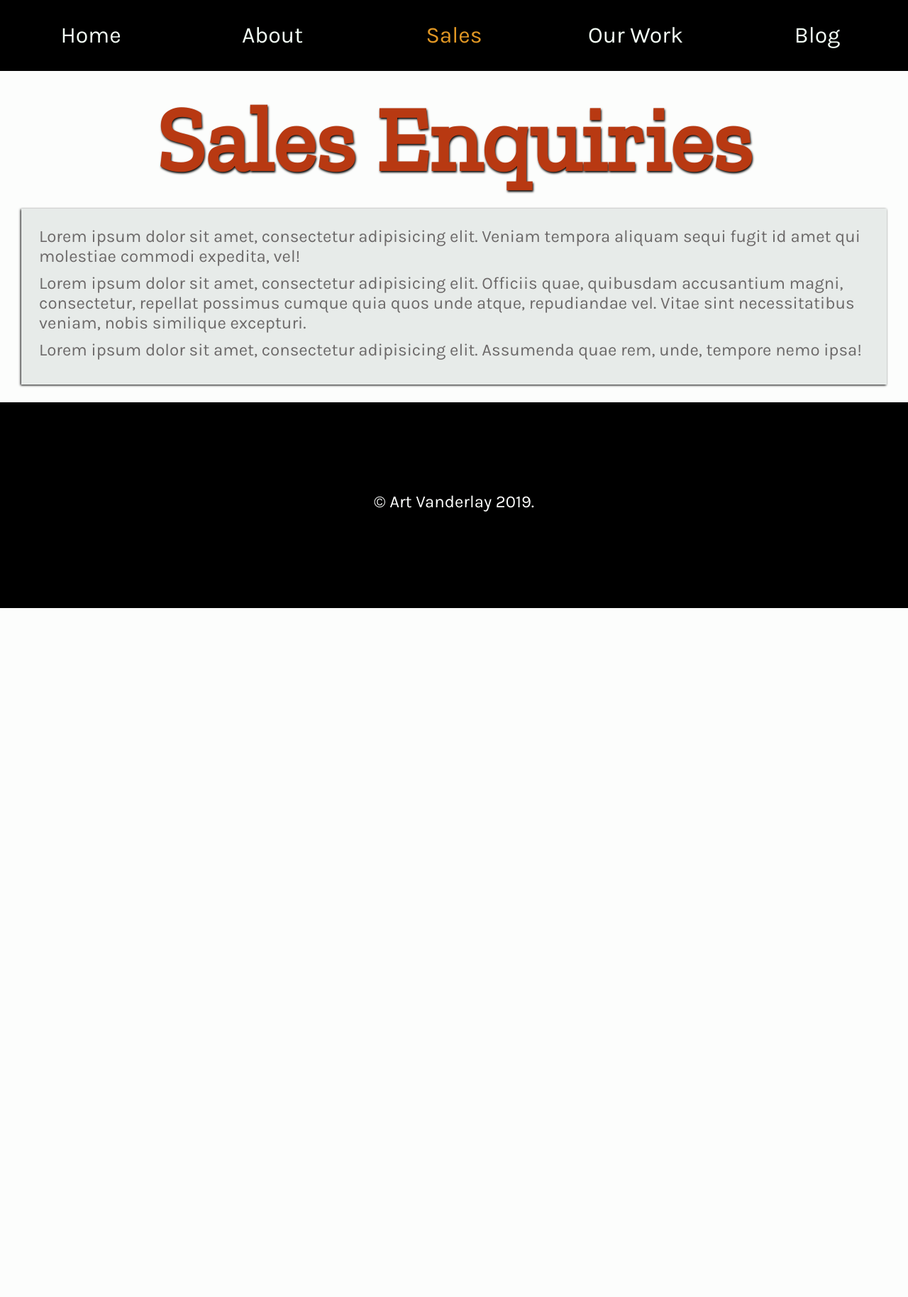
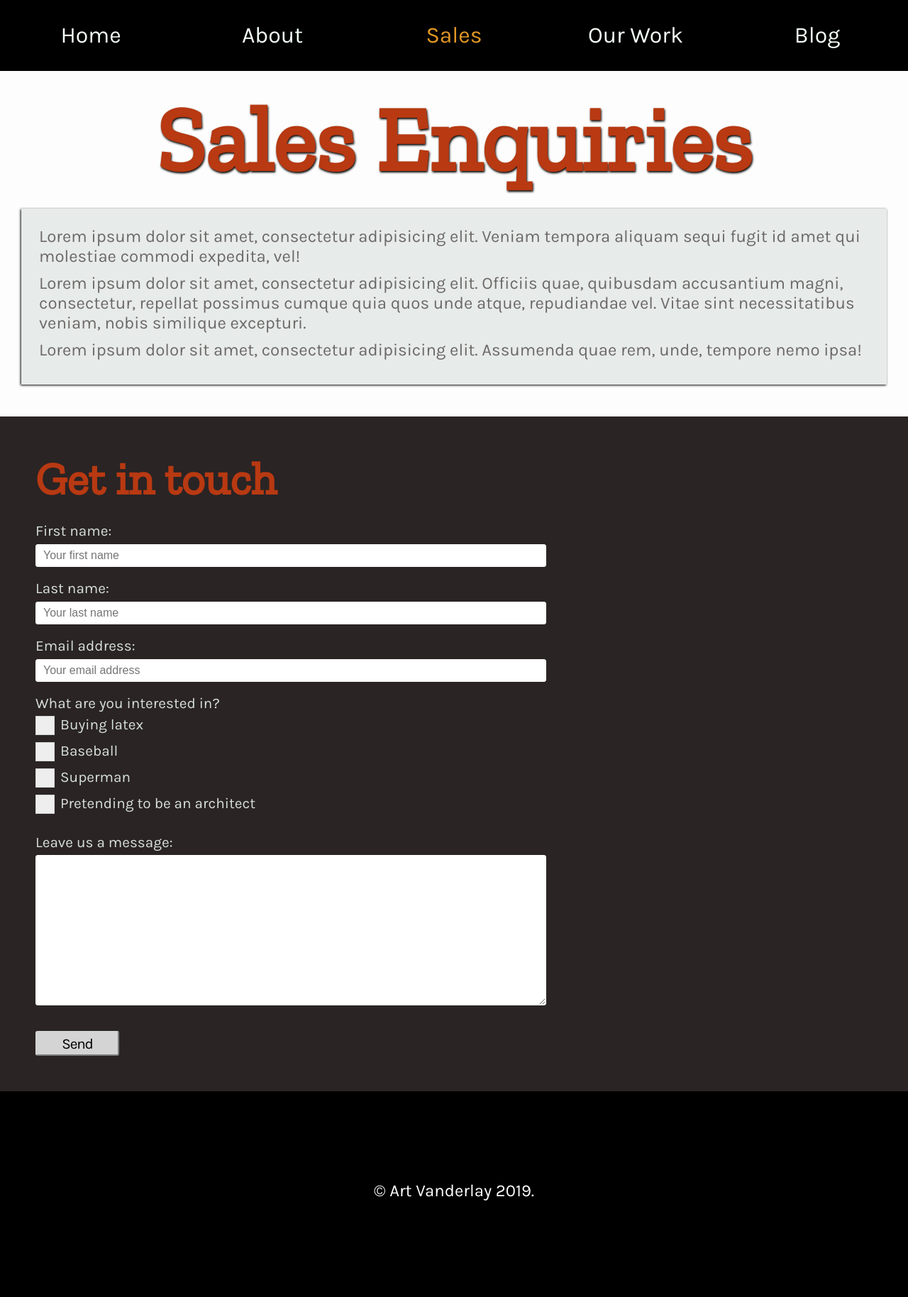
Before and after one commit to russelljkennedy/vandelay-industries, a Jekyll site: the page built from sales.html, in a window 1280 px wide. Shown: the whole page at 71% size. Built offline with Jekyll 4.4.1, drawn with Linux system fonts in a browser that asks for light colours; before the commit the page ends 900 px from its top, so only the background shows below that.

Commit message:
Contact form added

```diff
--- /dev/null
+++ b/_includes/form.html
@@ -0,0 +1,60 @@
+<h2>Get in touch</h2>
+<form action="https://formspree.io/russell.kennedy.dev@gmail.com" method="POST" class="vi-form">
+  <div class="row">
+    <div class="form-label">
+      <label for="firstname">First name:</label>
+    </div>
+    <div class="form-text-input">
+      <input type="text" id="firstname" name="first-name" placeholder="Your first name">
+    </div>
+  </div>
+  <div class="row">
+    <div class="form-label">
+      <label for="lastname">Last name:</label>
+    </div>
+    <div class="form-text-input">
+      <input type="text" id="lastname" name="last-name" placeholder="Your last name">
+    </div>
+  </div>
+  <div class="row">
+    <div class="form-label">
+      <label for="email">Email address:</label>
+    </div>
+    <div class="form-text-input">
+      <input type="email" id="email" name="your-email" placeholder="Your email address">
+    </div>
+  </div>
+  <div class="row">
+    <div class="form-label">
+      <label for="interest">What are you interested in?</label>
+    </div>
+    <div class="form-checkboxes">
+      <label class="vi-check-container">
+        <input type="checkbox" name="interest1" value="latex">
+        Buying latex <span class="vi-check"></span><br />
+      </label>
+      <label class="vi-check-container">
+        <input type="checkbox" name="interest2" value="baseball">
+        <span class="vi-check"></span>Baseball<br />
+      </label>
+      <label class="vi-check-container">
+        <input type="checkbox" name="interest3" value="superman">
+        <span class="vi-check"></span>Superman<br />
+      </label>
+      <label class="vi-check-container">
+        <input type="checkbox" name="interest4" value="architect">
+        <span class="vi-check"></span>Pretending to be an architect<br />
+      </label>
+    </div>
+  </div>
+  <div class="row">
+    <div class="form-label">
+      <label for="message">Leave us a message:</label>
+    </div>
+    <div class="form-textarea">
+      <textarea name="your-message" id="message" rows="15" cols="100"></textarea>
+      <!-- <input type="textarea" id="message" name="your-message" cols="60" rows="5" /> -->
+    </div>
+  </div>
+  <input type="submit" value="Send">
+</form>
--- a/css/style.css
+++ b/css/style.css
@@ -341,7 +341,128 @@ p.listing {
   font-size: 1.3rem;
   padding: 10px 0;
 }
-
+section.contact-form {
+  background: #2a2424;
+  color: #d7dfd9;
+  padding: 50px;
+  margin-top: 20px;
+}
+section.contact-form h2 {
+  margin-bottom: 20px;
+}
+/* Forms */
+.vi-form label {
+  font-size: 1.3rem;
+}
+.form-label {
+  padding-bottom: 5px;
+}
+.form-text-input,
+.form-textarea,
+.form-checkboxes {
+  padding-bottom: 15px;
+}
+.form-checkboxes {
+  font-size: 1.3rem;
+  line-height: 25px;
+}
+.form-checkboxes input {
+  margin-right: 15px;
+  width: 15px;
+  height: 15px;
+}
+input#firstname,
+input#lastname,
+input#email,
+textarea#message {
+  width: 60%;
+  border: 1px solid var(--background);
+  border-radius: 3px;
+  font-size: 1rem;
+  padding-left: 10px;
+}
+input#firstname,
+input#lastname,
+input#email {
+  height: 30px;
+}
+textarea#message {
+  height: 200px;
+  padding-top: 10px;
+  font-family: 'Karla', Roboto, sans-serif;
+}
+/* Hide default form checkbox */
+.vi-form input[type="checkbox"] {
+  position: absolute;
+  opacity: 0;
+  cursor: pointer;
+  height: 0;
+  width: 0;
+}
+.vi-check-container {
+  position: relative;
+  display: block;
+  padding-left: 35px;
+  margin-bottom: 12px;
+  cursor: pointer;
+  font-size: 22px;
+  -webkit-user-select: none;
+  -moz-user-select: none;
+  -ms-user-select: none;
+  user-select: none;
+}
+.vi-check {
+  position: absolute;
+  top: 0;
+  left: 0;
+  height: 25px;
+  width: 25px;
+  background-color: #eee;
+  border: 1px solid #d4d4d4;
+}
+/* On mouse-over, add a grey background */
+.vi-check-container:hover input ~ .vi-check {
+  background-color: #ccc;
+}
+.vi-check-container input:checked ~ .vi-check {
+  background-color: var(--orange);
+  border: 1px solid var(--orange);
+}
+.vi-check:after {
+  content: "";
+  position: absolute;
+  display: none;
+}
+.vi-check-container input:checked ~ .vi-check:after {
+  display: block;
+}
+.vi-check-container .vi-check:after {
+  left: 9px;
+  top: 5px;
+  width: 5px;
+  height: 10px;
+  border: solid white;
+  border-width: 0 3px 3px 0;
+  -webkit-transform: rotate(45deg);
+  -ms-transform: rotate(45deg);
+  transform: rotate(45deg);
+}
+input[type="submit"]{
+  background: #d4d4d4;
+  font-size: 1.3rem;
+  font-family: 'Karla', Roboto, sans-serif;
+  width: 10%;
+  height: 35px;
+  margin-top: 15px;
+  letter-spacing: -1.2px;
+  border-radius: 3px;
+  border-color: #d4d4d4;
+}
+input[type="submit"]:hover {
+  background: var(--orange);
+  color: var(--black);
+  border-color: var(--orange);
+}
 /* Media queries */
 @media only screen and (max-width:856px) {
   .blog-post {
--- a/sales.html
+++ b/sales.html
@@ -12,4 +12,8 @@ title: Sales Enquiries
     <p>Lorem ipsum dolor sit amet, consectetur adipisicing elit. Officiis quae, quibusdam accusantium magni, consectetur, repellat possimus cumque quia quos unde atque, repudiandae vel. Vitae sint necessitatibus veniam, nobis similique excepturi.</p>
     <p>Lorem ipsum dolor sit amet, consectetur adipisicing elit. Assumenda quae rem, unde, tempore nemo ipsa!</p>
   </section>
+
 </div>
+<section class="contact-form">
+  {% include form.html %}
+</section>
```
